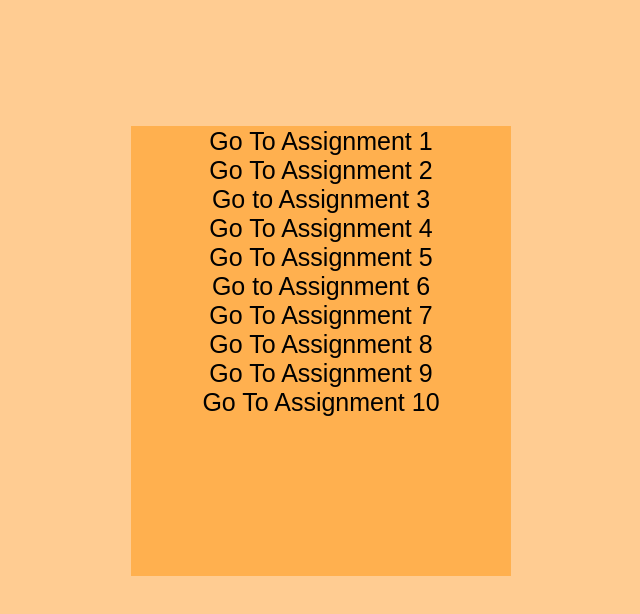
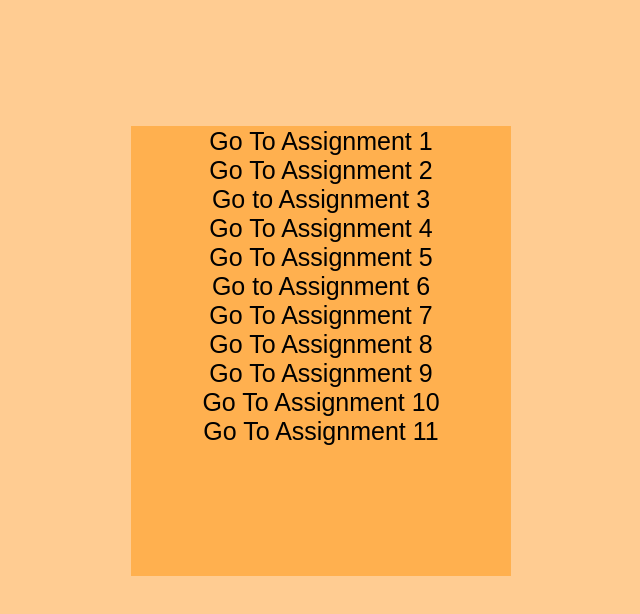
Before and after one commit to Irzakhan12/Web-Development, a plain HTML site: page index.html in a window 1280 px wide. Shown: the whole page, without its empty margins (319-959 px from the left). Drawn offline with Linux system fonts and the light colour scheme.

Commit message:
Update index.html

```diff
--- a/index.html
+++ b/index.html
@@ -52,6 +52,8 @@ background-color: rgb(255, 204, 146);
         <br>
         <a href="Assignment10.html">Go To Assignment 10</a>
         <br>
+        <a href="Assignment11.html">Go To Assignment 11</a>
+
 
 
 
```
